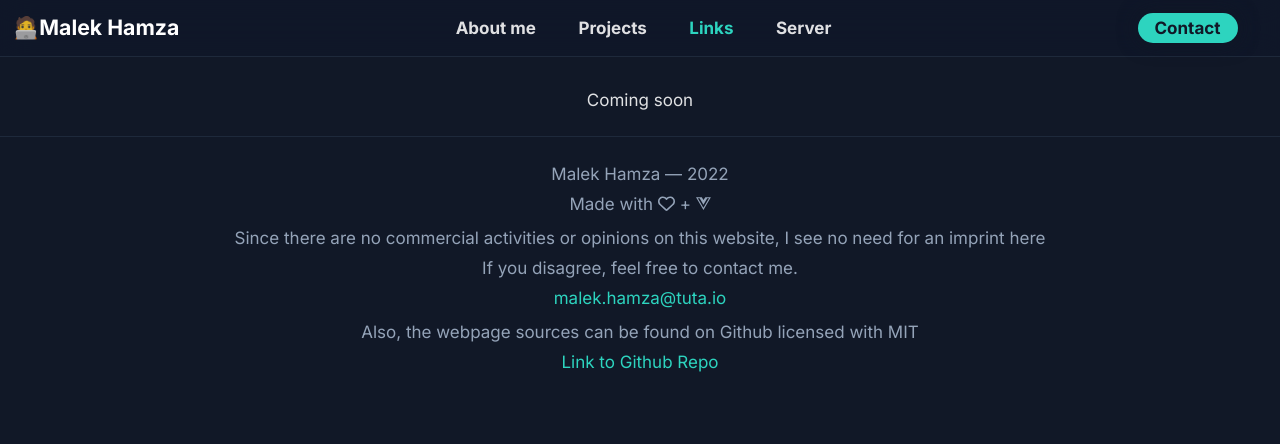
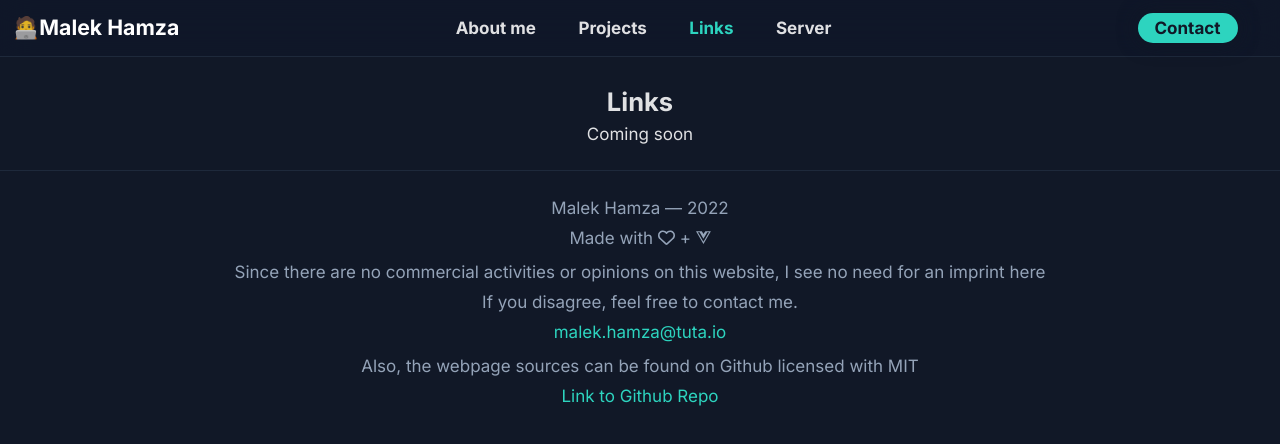
Before and after one commit to mlhmz/old-vue-homepage, a Vue app: page /links in a window 1280 px wide. Shown: the top 444 px of the page. Built offline with nearby package versions, Linux system fonts and the light colour scheme; what pocketbase would draw is missing.

Commit message:
fixed headings

```diff
--- a/src/views/Links.vue
+++ b/src/views/Links.vue
@@ -1,5 +1,6 @@
 <template>
     <div class="links">
+        <h1 class="text-center text-2xl font-bold">Links</h1>
         <h1 class="text-center">Coming soon</h1>
     </div>
 </template>
--- a/src/views/Projects.vue
+++ b/src/views/Projects.vue
@@ -22,7 +22,7 @@ getProjects()
 
 <template>
     <div id="projects" class="">
-        <h1 class="text-center font-bold">Projects</h1>
+        <h1 class="text-center text-2xl font-bold">Projects</h1>
         <div id="projects-container" class="w-1/2 m-auto flex flex-wrap justify-center">
             <ProjectCard
             v-for="project in projects"
--- a/src/views/Server.vue
+++ b/src/views/Server.vue
@@ -1,5 +1,6 @@
 <template>
     <div class="server">
+        <h1 class="text-center text-2xl font-bold">Server</h1>
         <h1 class="text-center">Coming soon</h1>
     </div>
 </template>
```
